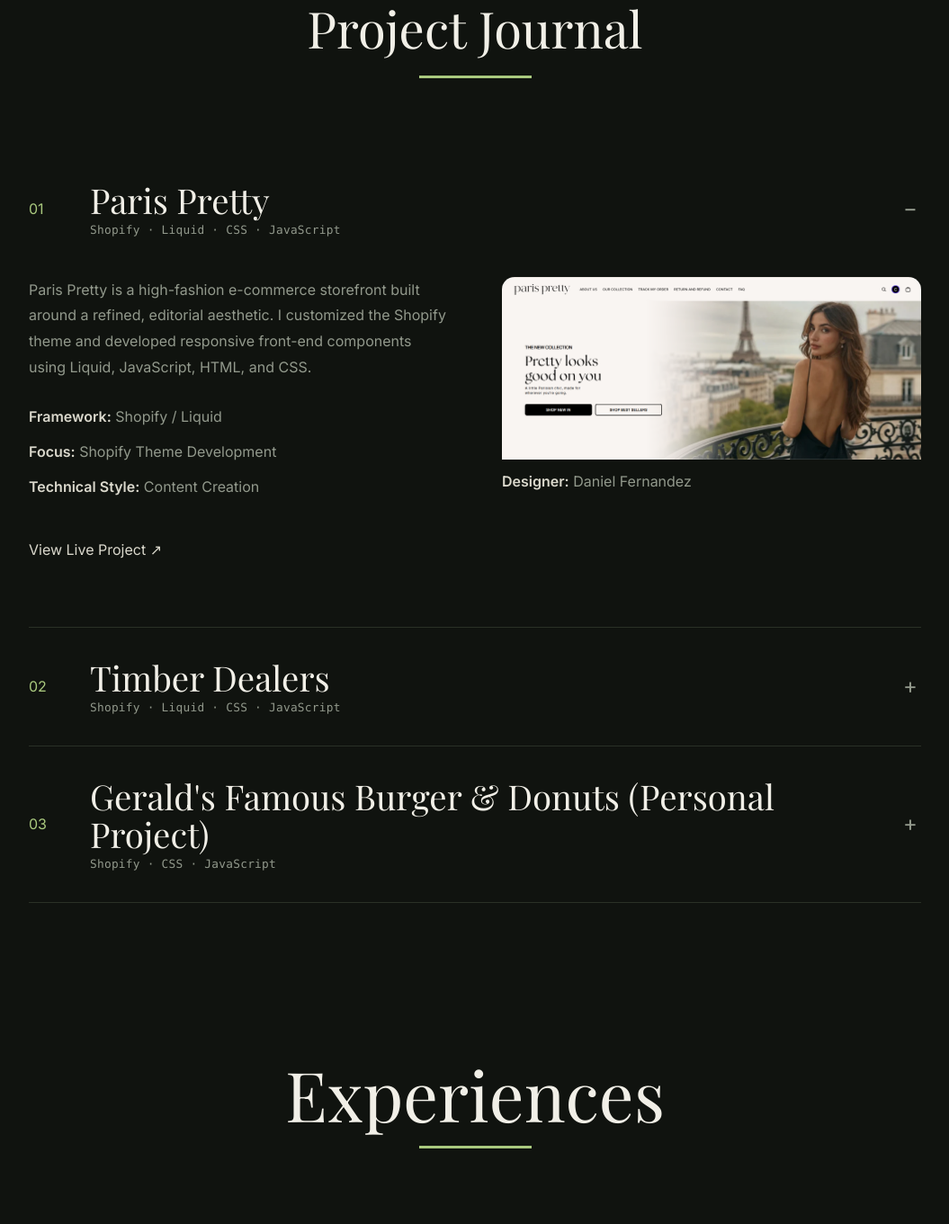
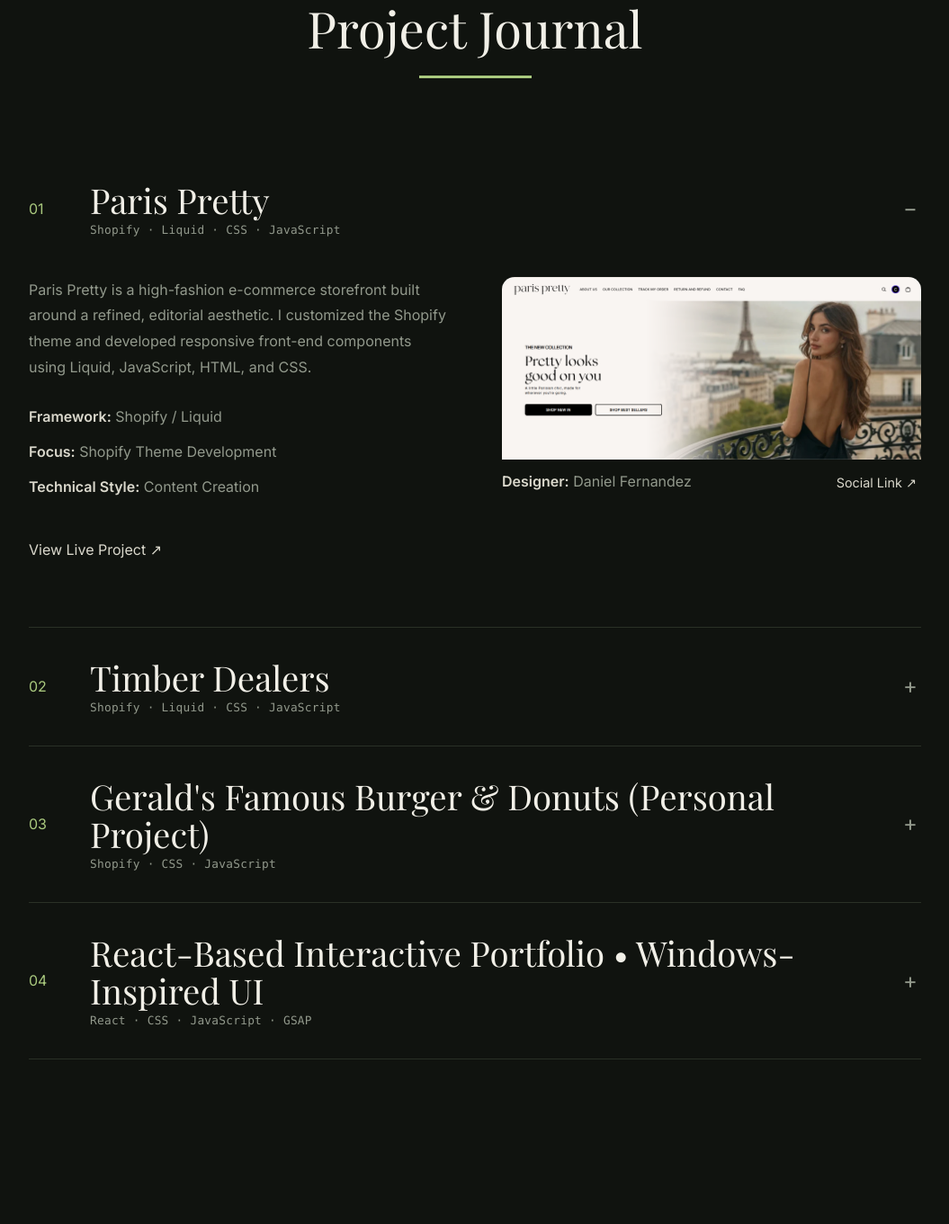
Before and after one commit to MichaelAngelo-Khel-ops/main-portfolio, a React (Vite) app: page / in a window 1280 px wide. Shown: the part 3028-4389 px from the top of the page at 90% size, without its empty margins (112-1167 px from the left). Built offline with nearby package versions, Linux system fonts and the light colour scheme; a web font is replaced by a local one.

Commit message:
added changes second

```diff
--- a/src/JSData/ProjectData.js
+++ b/src/JSData/ProjectData.js
@@ -12,7 +12,7 @@
     image: "/images/paris-pretty-banner.png",
     liveUrl: "https://parispretty.com/",
     designer: "Daniel Fernandez",
-    socialUrl: "",
+    socialUrl: "https://www.linkedin.com/in/daniell-fernandez/",
   },
   {
     id: "timber-dealers",
@@ -28,7 +28,7 @@
     liveUrl: "https://timber-dealers-v2.myshopify.com/",
     liveCode: "https://github.com/MichaelAngelo-Khel-ops/Timber-dealers-Demo",
     designer: "Daniel Fernandez",
-    socialUrl: "",
+    socialUrl: "https://www.linkedin.com/in/daniell-fernandez/",
   },
   {
     id: "Geralds-Burger",
@@ -43,7 +43,23 @@
     image: "/images/geralddonuts.jpg",
     liveUrl: "https://thoughnuts-w9bymcpy.myshopify.com/",
     liveCode: "https://github.com/MichaelAngelo-Khel-ops/ThoughNuts-project",
-    designer: "",
-    socialUrl: "",
+    designer: "Daniel Fernandez",
+    socialUrl: "https://www.linkedin.com/in/daniell-fernandez/",
+  },
+  {
+    id: "React-Based",
+    title: "React-Based Interactive Portfolio • Windows-Inspired UI",
+    technologies: ["React", "CSS", "JavaScript", "GSAP"],
+    description:
+      "An interactive developer portfolio built with React and designed around a Windows-inspired desktop interface. Instead of presenting projects through a traditional portfolio layout, the experience uses draggable windows, application-style navigation, taskbar interactions, and animated transitions to create a more engaging way to explore my work.The project uses GSAP to create fluid interface animations and interactions, while GROQ powers an integrated chatbot that uses curated information about my background, skills, experience, and projects as its reference when responding to visitors.The portfolio is built with a component-based React architecture and deployed through Vercel, bringing together front-end development, animation, API integration, and creative UI design into a single interactive experience.",
+      demo: "Demo Password: 1",
+    framework: "React, GSAP and groqCloud",
+    focus: "React, GSAP and AI Chat bot (groq)",
+    technicalStyle: "React Behavior on Groq Chat bot",
+    image: "/images/geralddonuts.jpg",
+    liveUrl: "https://michael-angelo-salonga.vercel.app/",
+    liveCode: "https://github.com/MichaelAngelo-Khel-ops/React-Projects",
+    designer: "khel",
+    socialUrl: "https://www.linkedin.com/in/michael-angelo-salonga-788998381/",
   },
 ];
--- a/src/components/ProjectAccordion.css
+++ b/src/components/ProjectAccordion.css
@@ -100,8 +100,9 @@
 
 /* EXPANDED CONTENT */
 
-.project__panel[hidden] {
-  display: none;
+.project__panel {
+  height: 0;
+  overflow: hidden;
 }
 
 .project__body {
--- a/src/components/ProjectAccordion.jsx
+++ b/src/components/ProjectAccordion.jsx
@@ -1,16 +1,59 @@
-import { useState, useId } from "react";
+import { useLayoutEffect, useRef, useState, useId } from "react";
 import { projects } from "../JSData/ProjectData.js";
 import "./ProjectAccordion.css";
+import gsap from "gsap";
 
 export default function ProjectAccordion() {
   // The first project is expanded by default.
   const [activeProject, setActiveProject] = useState(projects[0]?.id ?? null);
-
   const instanceId = useId();
+  const panelRefs = useRef(new Map());
+  const previousActiveProject = useRef(activeProject);
 
   function toggleProject(id) {
     setActiveProject((current) => (current === id ? null : id));
   }
+
+  useLayoutEffect(() => {
+    const previousProject = previousActiveProject.current;
+    const isInitialRender = previousProject === activeProject;
+    const panels = panelRefs.current;
+    const duration = window.matchMedia("(prefers-reduced-motion: reduce)").matches
+      ? 0
+      : 0.35;
+
+    projects.forEach((project) => {
+      const panel = panels.get(project.id);
+
+      if (!panel) return;
+
+      gsap.killTweensOf(panel);
+
+      if (isInitialRender) {
+        gsap.set(panel, { height: project.id === activeProject ? "auto" : 0 });
+        return;
+      }
+
+      if (project.id === previousProject && previousProject !== activeProject) {
+        gsap.to(panel, { height: 0, duration, ease: "power2.inOut" });
+      } else if (project.id === activeProject && activeProject !== null) {
+        gsap.fromTo(
+          panel,
+          { height: 0 },
+          { height: "auto", duration, ease: "power2.inOut" },
+        );
+      }
+    });
+
+    previousActiveProject.current = activeProject;
+
+    return () => {
+      projects.forEach((project) => {
+        const panel = panels.get(project.id);
+        if (panel) gsap.killTweensOf(panel);
+      });
+    };
+  }, [activeProject]);
 
   return (
     <section className="projects" id="Projects" tabIndex={-1}>
@@ -63,7 +106,15 @@
                   id={panelId}
                   role="region"
                   aria-labelledby={triggerId}
-                  hidden={!isOpen}
+                  aria-hidden={!isOpen}
+                  inert={!isOpen}
+                  ref={(element) => {
+                    if (element) {
+                      panelRefs.current.set(project.id, element);
+                    } else {
+                      panelRefs.current.delete(project.id);
+                    }
+                  }}
                 >
                   <div className="project__body">
                     <div className="project__details">
@@ -112,6 +163,7 @@
                     </div>
 
                     <div className="project__visual">
+
                       <img
                         src={project.image}
                         alt={`${project.title} website preview`}
```
